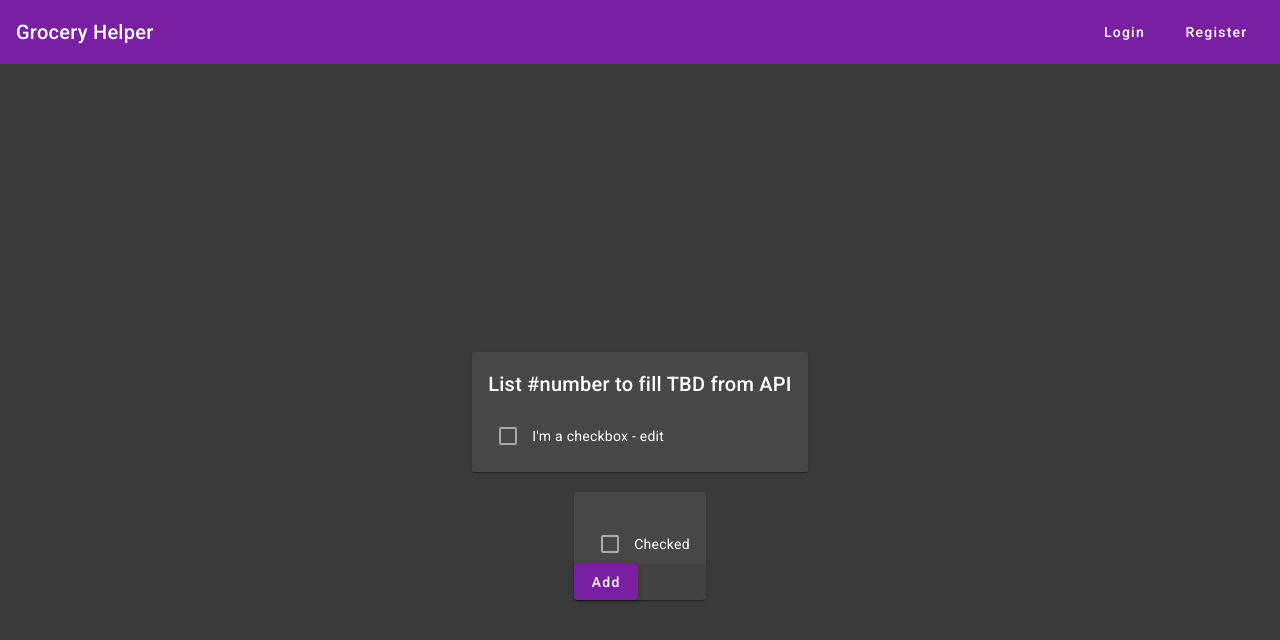
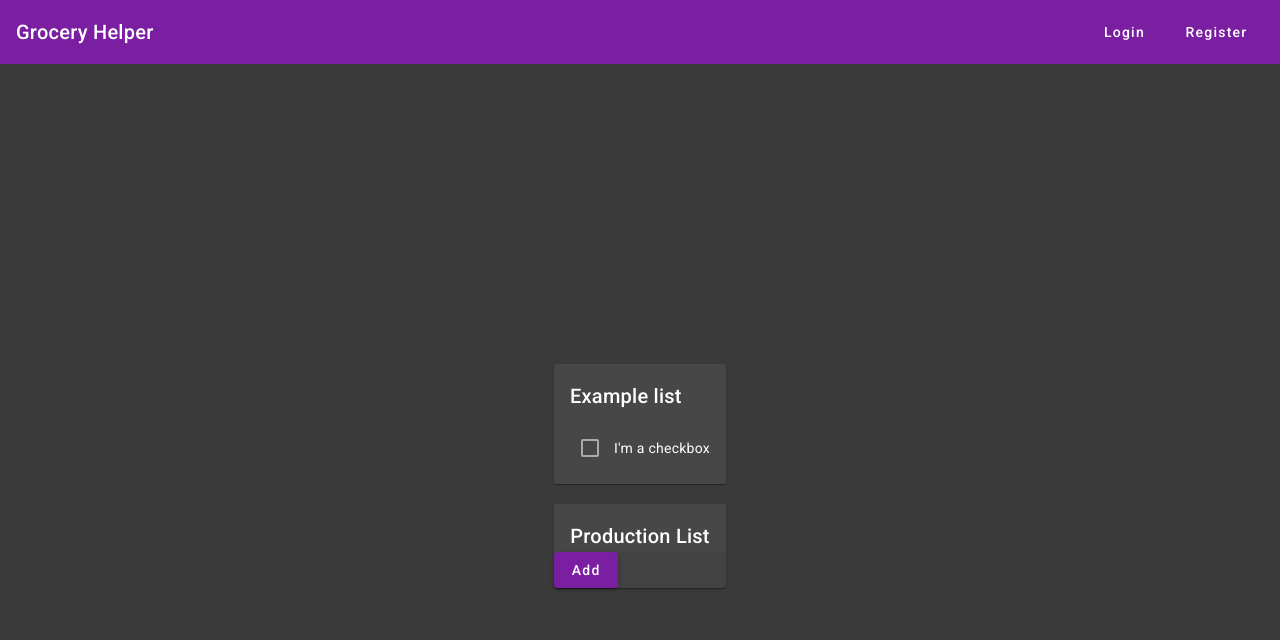
Before and after one commit to Xinck7/Grocery-Helper, an Angular app in the folder frontend/GroceryHelper/: page /list in a window 1280 px wide. Shown: the top 640 px of the page. Built offline with nearby package versions, Linux system fonts and the light colour scheme.

Commit message:
Nav bar completed! deleted unused code

```diff
--- a/frontend/GroceryHelper/src/app/components/list/list.component.html
+++ b/frontend/GroceryHelper/src/app/components/list/list.component.html
@@ -1,24 +1,20 @@
 
 <mat-card class="result">
   <mat-card-content>
-    <h2 class="example-h2">List #number to fill TBD from API</h2>
+    <h2 class="example-h2">Example list</h2>
 
     <section class="Checkbox">
       <mat-checkbox class="example-margin" [(ngModel)]="checked" [disabled]="disabled">
-        I'm a checkbox - edit
+        I'm a checkbox
       </mat-checkbox>
     </section>
   </mat-card-content>
 </mat-card>
 <br>
+
 <mat-card>
   <mat-card-content>
-    <h2 class="example-h2"></h2>
-
-    <section class="example-section">
-      <mat-checkbox class="example-margin" [(ngModel)]="checked">Checked</mat-checkbox>
-    </section>
-
+    <h2 class="example-h2">Production List</h2>
     <div class="list" *ngFor="let item of listLine; let i = index">
       <mat-checkbox class="example-margin" [(ngModel)]="checked">
       <div>
--- a/frontend/GroceryHelper/src/app/components/nav-bar/nav-bar.component.css
+++ b/frontend/GroceryHelper/src/app/components/nav-bar/nav-bar.component.css
@@ -5,3 +5,6 @@
   margin: 1%;
   padding: 4px;
 }
+.item-spacers{
+  padding: 4px;
+}
--- a/frontend/GroceryHelper/src/app/components/nav-bar/nav-bar.component.html
+++ b/frontend/GroceryHelper/src/app/components/nav-bar/nav-bar.component.html
@@ -1,6 +1,12 @@
 <p>
   <mat-toolbar color="primary">
     <span>Grocery Helper</span>
+
+    <button mat-button class="item-spacers" *ngIf="this.loggedIn" [routerLink]="['/list']" [routerLinkActive]="'active'">Lists</button>
+    <button mat-button class="item-spacers" *ngIf="this.loggedIn" [routerLink]="['/recipes']" [routerLinkActive]="'active'">Recipes</button>
+    <button mat-button class="item-spacers" *ngIf="this.loggedIn" [routerLink]="['/items']" [routerLinkActive]="'active'">Items</button>
+    <button mat-button class="item-spacers" *ngIf="this.loggedIn" [routerLink]="['/ingredients']" [routerLinkActive]="'active'">Ingredients</button>
+
     <span class="spacer"></span>
 
     <!-- if not logged in -->
--- a/frontend/GroceryHelper/src/app/components/nav-bar/nav-bar.component.ts
+++ b/frontend/GroceryHelper/src/app/components/nav-bar/nav-bar.component.ts
@@ -13,8 +13,6 @@ export class NavBarComponent {
 
   constructor(
     public authService: AuthService,
-    private toastr: ToastrService,
-    private router: Router
   ) { }
 
 
```
Also changed, not shown: 1 other file (tests, documents, lock files or other folders).
